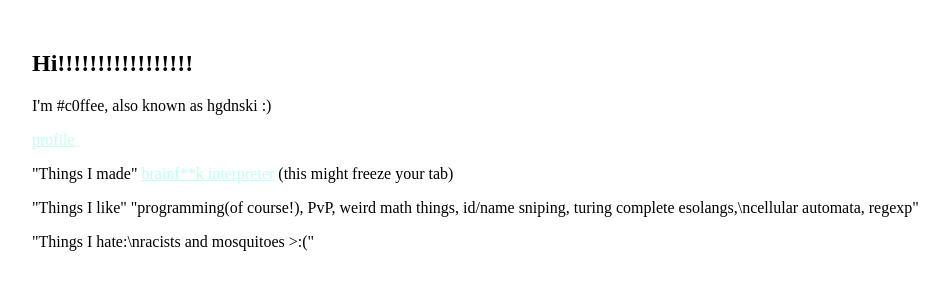
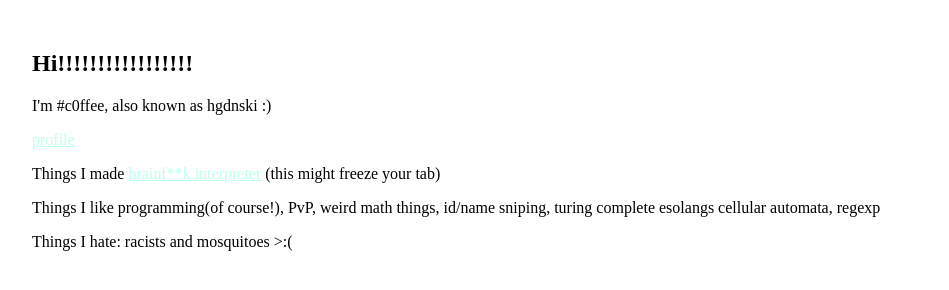
Before and after one commit to c0ffeeee/c0ffeeee.github.io, a plain HTML site: page index.html in a window 1280 px wide. Shown: the whole page, without its empty margins (18-967 px from the left). Drawn offline with Linux system fonts and the light colour scheme.

Commit message:
Update index.html

```diff
--- a/index.html
+++ b/index.html
@@ -18,15 +18,17 @@
       <p>I'm #c0ffee, also known as hgdnski :)</p>
       <p><a href="/profile">profile</a></p>
       <p>
-        "Things I made"
+        Things I made
         <a href="/bf">brainf**k interpreter</a> (this might freeze your tab)
       </p>
       <p>
-        "Things I like"
-        "programming(of course!), PvP, weird math things, id/name sniping, turing complete esolangs,\ncellular automata, regexp"
+        Things I like
+        programming(of course!), PvP, weird math things, id/name sniping, turing complete esolangs
+        cellular automata, regexp
       </p>
       <p>
-        "Things I hate:\nracists and mosquitoes >:("
+        Things I hate:
+        racists and mosquitoes >:(
       </p>
     </main>
   </body>
```
